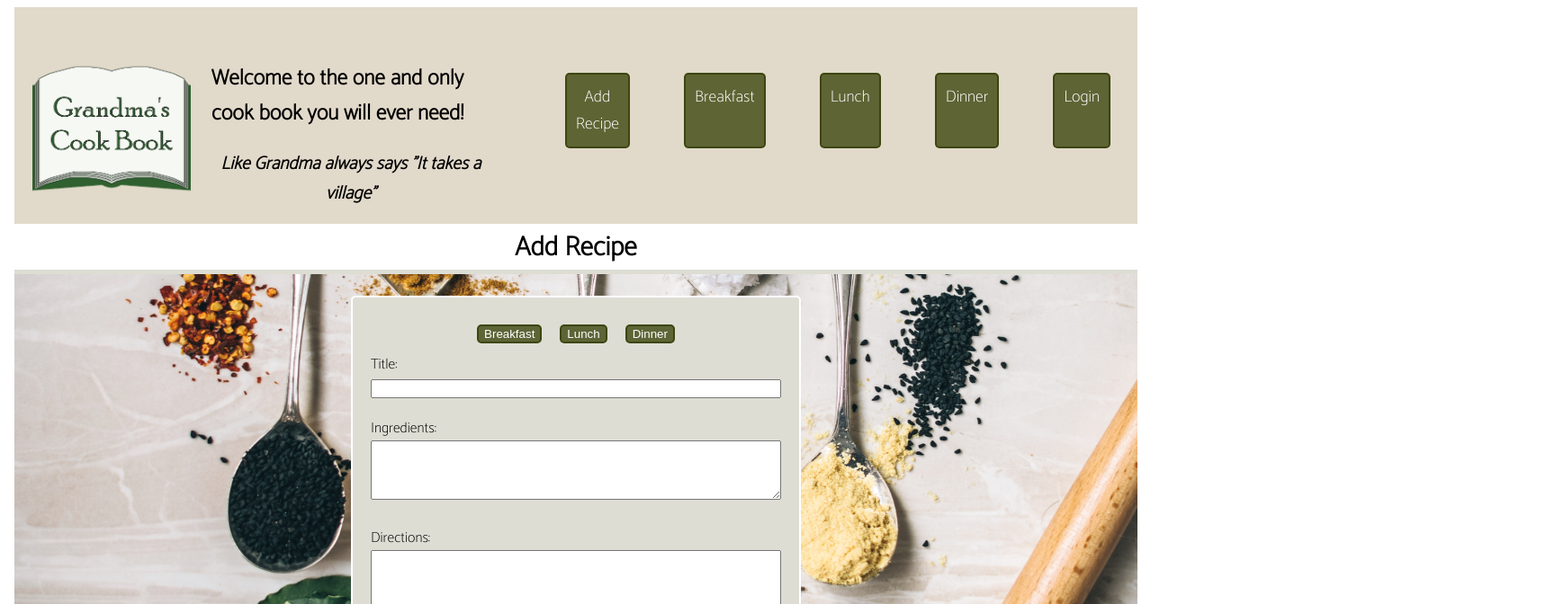
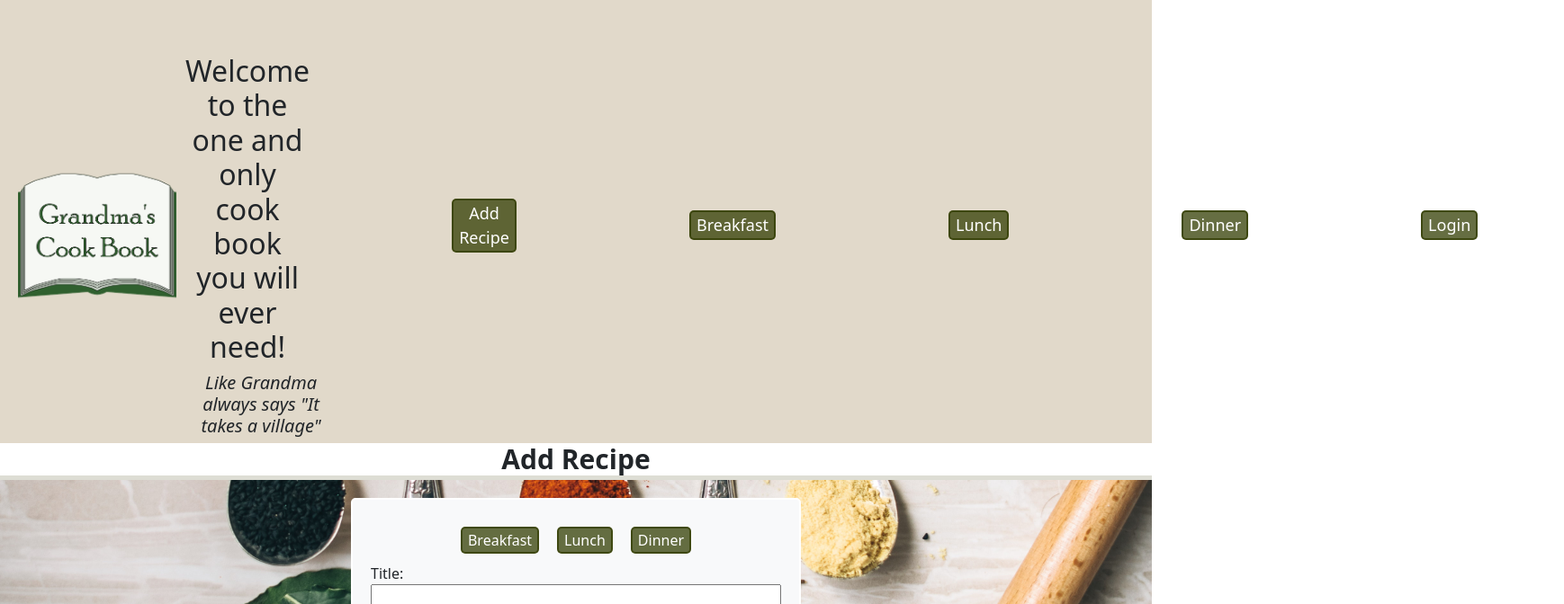
Before and after one commit to wmskillas/Grandmas-Cook-Book, a React (Create React App) app in the folder client/: page / in a window 1280 px wide. Shown: the top 672 px of the page at 90% size, 1738 px wide, since content can reach past the window. Built offline with nearby package versions, Linux system fonts and the light colour scheme; a web font is replaced by a local one.

Commit message:
button change

```diff
--- a/client/src/App.css
+++ b/client/src/App.css
@@ -4,7 +4,6 @@
 
 .App-logo {
   height: 40vmin;
-  pointer-events: none;
 }
 
 @media (prefers-reduced-motion: no-preference) {
@@ -22,7 +21,6 @@
   justify-content: center;
   font-size: calc(10px + 2vmin);
   color: white;
-
 }
 
 .App-link {
--- a/client/src/App.js
+++ b/client/src/App.js
@@ -1,11 +1,8 @@
 import React, { useState } from "react";
 import Page from "./components/Page";
 import Navbar from "./components/Navbar";
-
+import "bootstrap/dist/css/bootstrap.min.css";
 import "../src/style.css";
-import Dinner from "./components/Dinner";
-import Lunch from "./components/Lunch";
-import Breakfast from "./components/Breakfast";
 
 function App() {
   const [pages] = useState([
--- a/client/src/components/Navbar.js
+++ b/client/src/components/Navbar.js
@@ -88,22 +88,24 @@ function Nav(props) {
   }, [currentPage]);
 
   return (
-      <section className="fullheader">
+    <section className='fullheader'>
       <nav>
-      <div className="header">
-        <img className="icon" alt="grandmas-cook-book.img" src={Icon}></img>
-      <div className="HeaderWords">
-        <h2 className="h2el">
+        <div className='header'>
+          <img className='icon' alt='grandmas-cook-book.img' src={Icon}></img>
+          <div className='HeaderWords'>
+            <h2 className='h2el'>
               Welcome to the one and only cook book you will ever need!{" "}
             </h2>
-        <h2 className="h2el2">Like Grandma always says "It takes a village"</h2>
+            <h2 className='h2el2'>
+              Like Grandma always says "It takes a village"
+            </h2>
           </div>
         </div>
         <br></br>
 
-    <div className="pagelist">
+        <div className='pagelist'>
           <br></br>
-      <ul className="pagebtn">
+          <ul className='pagebtn'>
             {pages.map((Page) => (
               <li
                 className={`mx-5 d-flex  ${
@@ -111,9 +113,12 @@ function Nav(props) {
                 }`}
                 key={Page.name}
               >
-            <span onClick={() => setCurrentPage(Page)}>
+                <button
+                  className='mx-5 d-flex'
+                  onClick={() => setCurrentPage(Page)}
+                >
                   {capitalizeFirstLetter(Page.name)}
-            </span>
+                </button>
               </li>
             ))}
           </ul>
--- a/client/src/index.css
+++ b/client/src/index.css
@@ -1,4 +1,4 @@
-@import url('https://fonts.googleapis.com/css2?family=Barlow+Condensed:wght@100&family=Catamaran:wght@100&family=Orbitron&family=Oswald:wght@300&family=Roboto+Condensed:wght@300&display=swap');
+@import url("https://fonts.googleapis.com/css2?family=Barlow+Condensed:wght@100&family=Catamaran:wght@100&family=Orbitron&family=Oswald:wght@300&family=Roboto+Condensed:wght@300&display=swap");
 /* main {
   margin: 0 auto;
   max-width: 90%;
@@ -6,92 +6,87 @@
 } */
 :root {
   --primary: #8c54ff;
-  --secondary: #31343D;
+  --secondary: #31343d;
   --tertiary: #b12704;
   --light: #fafafa;
-  --dark: #799FBA;
-  --darker: #1F3B60;
-  --alpha: rgba(255,255,255,.7);
+  --dark: #799fba;
+  --darker: #1f3b60;
+  --alpha: rgba(255, 255, 255, 0.7);
   --error: rgb(228, 46, 1);
   --spacing-one: calc(1rem * 0.5);
   --spacing-two: calc(1rem);
   --spacing-five: calc(2.5rem);
-
 }
 
 * {
   box-sizing: border-box;
 }
 
-
 body {
   min-height: 100rem;
 
-  font-family: 'Catamaran';
+  font-family: "Catamaran";
 }
-h1{
+h1 {
   font-size: 200px;
 }
-.pages{
+.pages {
   text-decoration: underline;
 }
-#addrecipe{
-  padding:20px;
-  background:rgb(221, 221, 212);
+#addrecipe {
+  padding: 20px;
+  background: rgb(221, 221, 212);
   border: solid white 2px;
   border-radius: 5px;
   width: 500px;
-
 }
 /* .content{
   margin-top: 10%;
 } */
-#pagename{
+#pagename {
   text-align: center;
   font-size: 30px;
   font-weight: 900;
-background-color:white;
-margin-top: -30px;
-border-bottom: solid 5px rgb(221, 221, 212);;
-/* position: absolute;
+  background-color: white;
+  margin-top: -30px;
+  border-bottom: solid 5px rgb(221, 221, 212);
+  /* position: absolute;
 left: 50%;
 
 transform: translate(-50%); */
-
 }
-.recipe{
-  display:flex;
-  margin-top:20px;
+.recipe {
+  display: flex;
+  margin-top: 20px;
   justify-content: center;
   align-items: center;
 }
-#addrecipe label{
+#addrecipe label {
   text-align: left;
   padding-right: 10px;
 }
-#addrecipe textarea{
+#addrecipe textarea {
   width: 100%;
 
   margin-bottom: 20px;
 }
-#addrecipe input{
-  width:100%;
+#addrecipe input {
+  width: 100%;
   margin-bottom: 20px;
 }
-#addrecipe button{
+#addrecipe button {
   background-color: rgba(49, 60, 0, 0.741);
-  color:white;
- border: solid 2px rgba(49, 60, 0, 0.741);
+  color: white;
+  border: solid 2px rgba(49, 60, 0, 0.741);
   border-radius: 5px;
-  margin:10px;
-  cursor:pointer;
+  margin: 10px;
+
   transition-duration: 0.4s;
   -webkit-transition-duration: 0.4s;
-
 }
-#addrecipe button:hover{
+#addrecipe button:hover {
   background-color: lightgrey;
-  color:black;
+  color: black;
 }
 #addrecipe button:active {
   background-color: rgb(221, 221, 212);
@@ -99,12 +94,52 @@ transform: translate(-50%); */
   transform: translateY(10px);
 }
 
-
-.mealchoicebuttons{
-  display:flex;
+.mealchoicebuttons {
+  display: flex;
   justify-content: center;
-
 }
-#directions{
+#directions {
   height: 200px;
 }
+
+div.pagelist {
+  display: flex;
+  flex-direction: column;
+  justify-content: center;
+}
+li.mx-5.d-flex.false {
+  display: flex;
+  justify-content: center;
+  align-items: center;
+  text-align: center;
+}
+li.mx-5.d-flex.navActive {
+  display: none;
+}
+
+div.HeaderWords {
+  display: flex;
+  flex-direction: column;
+  align-items: center;
+}
+h2.h2el {
+  display: flex;
+}
+h2.h2el2 {
+  display: flex;
+}
+ul li button {
+  background-color: rgba(49, 60, 0, 0.741);
+  color: white;
+  border: solid 2px rgba(49, 60, 0, 0.741);
+  border-radius: 5px;
+  margin: 10px;
+
+  transition-duration: 0.4s;
+  -webkit-transition-duration: 0.4s;
+}
+
+ul li button:focus {
+  background-color: white;
+  color: rgba(49, 60, 0, 0.741);
+}
--- a/client/src/style.css
+++ b/client/src/style.css
@@ -1,4 +1,3 @@
-
 /* * {
   font-family: "Lucida Sans", "Lucida Sans Regular", "Lucida Grande",
     "Lucida Sans Unicode", Geneva, Verdana, sans-serif;
@@ -11,33 +10,21 @@ nav {
   /* justify-content: center; */
 }
 
-.pagebtn{
-  display:flex;
+.pagebtn {
+  display: flex;
   text-align: center;
 }
-.mx-5{
+.mx-5 {
   margin: 30px;
-  display:flex;
+  display: flex;
 }
 nav li {
- display:flex;
+  display: flex;
   flex-direction: column;
   font-size: 18px;
   list-style: none;
   text-align: center;
-  color: white;
-  background-color: rgba(49, 60, 0, 0.741);
-  padding: 10px;
-  border: solid 2px rgba(49, 60, 0, 0.741);
-  border-radius: 5px;
-  cursor: pointer;
-
 }
-
-  nav li:active {
-    background-color: rgba(49, 60, 0, 0.741);
-    transform: translateY(7px);
-  }
 
 .icon {
   width: 11rem;
@@ -45,8 +32,8 @@ nav li {
   margin-left: 20px;
   justify-content: left;
 }
-.header{
-  display:flex;
+.header {
+  display: flex;
   justify-content: center;
   align-items: center;
 }
@@ -54,14 +41,13 @@ nav li {
   margin-top: 60px;
   margin-right: 30px;
 }
-.HeaderWords{
+.HeaderWords {
   justify-content: center;
   margin-left: 10px;
   text-align: center;
   align-items: center;
 }
 .h2el2 {
-
   font-style: italic;
   font-size: 20px;
 }
@@ -71,12 +57,11 @@ nav li {
   background-image: url("./assets/images/H-calum-lewis-vA1L1jRTM70-unsplash.jpg");
   background-size: 100%;
   background-attachment: fixed;
-
 }
 
-#pagename button:hover{
+#pagename button:hover {
   background-color: lightgrey;
-  color:black;
+  color: black;
 }
 #pagename button:active {
   background-color: rgb(221, 221, 212);
@@ -85,13 +70,8 @@ nav li {
 }
 .navbg {
   background-color: #e1d9ca;
-/*   background-color: rgb(221, 221, 212); */
-  border-bottom:solid white 5px;
-}
-
-nav li:hover {
-  background-color: darkseagreen;
-  cursor: pointer;
+  /*   background-color: rgb(221, 221, 212); */
+  border-bottom: solid white 5px;
 }
 
 @media only screen and (max-width: 900px) {
```
Lines whose indentation alone changed are shown as unchanged.
